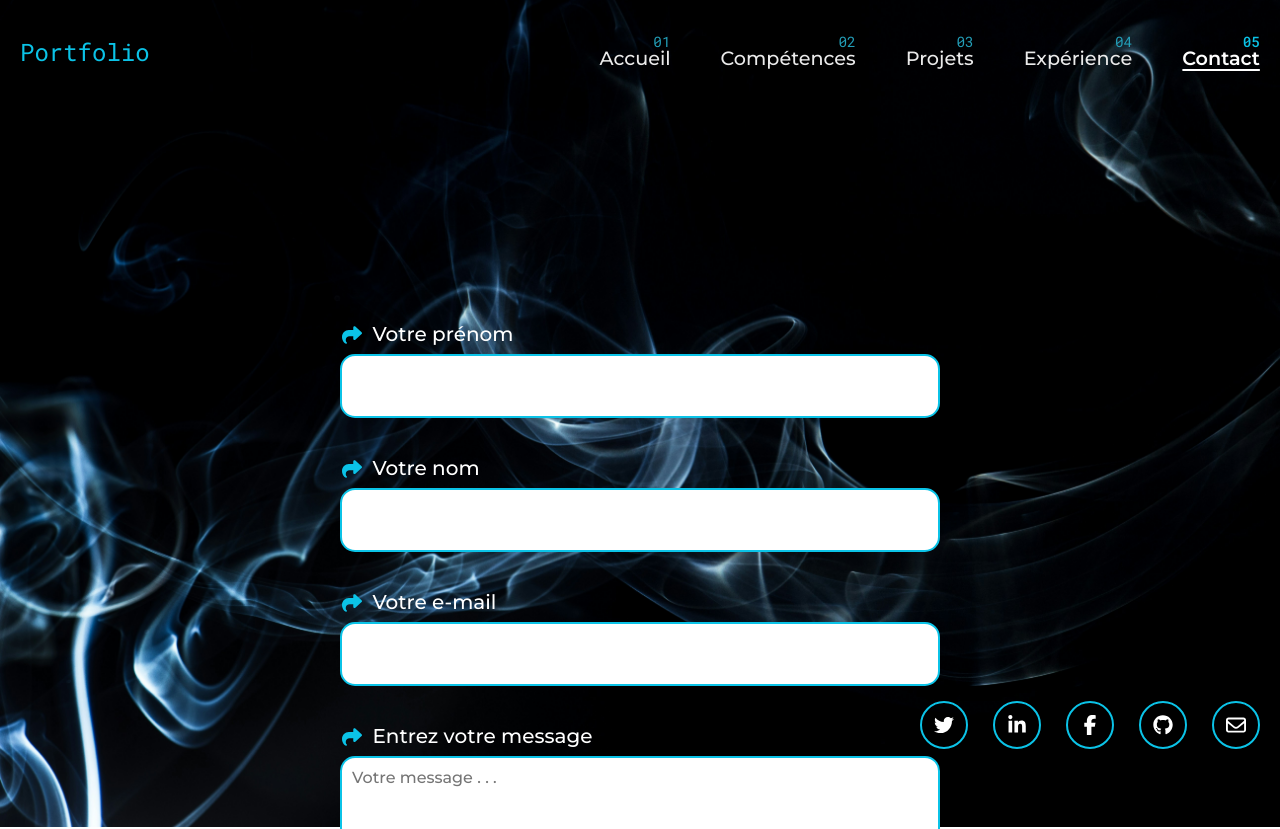
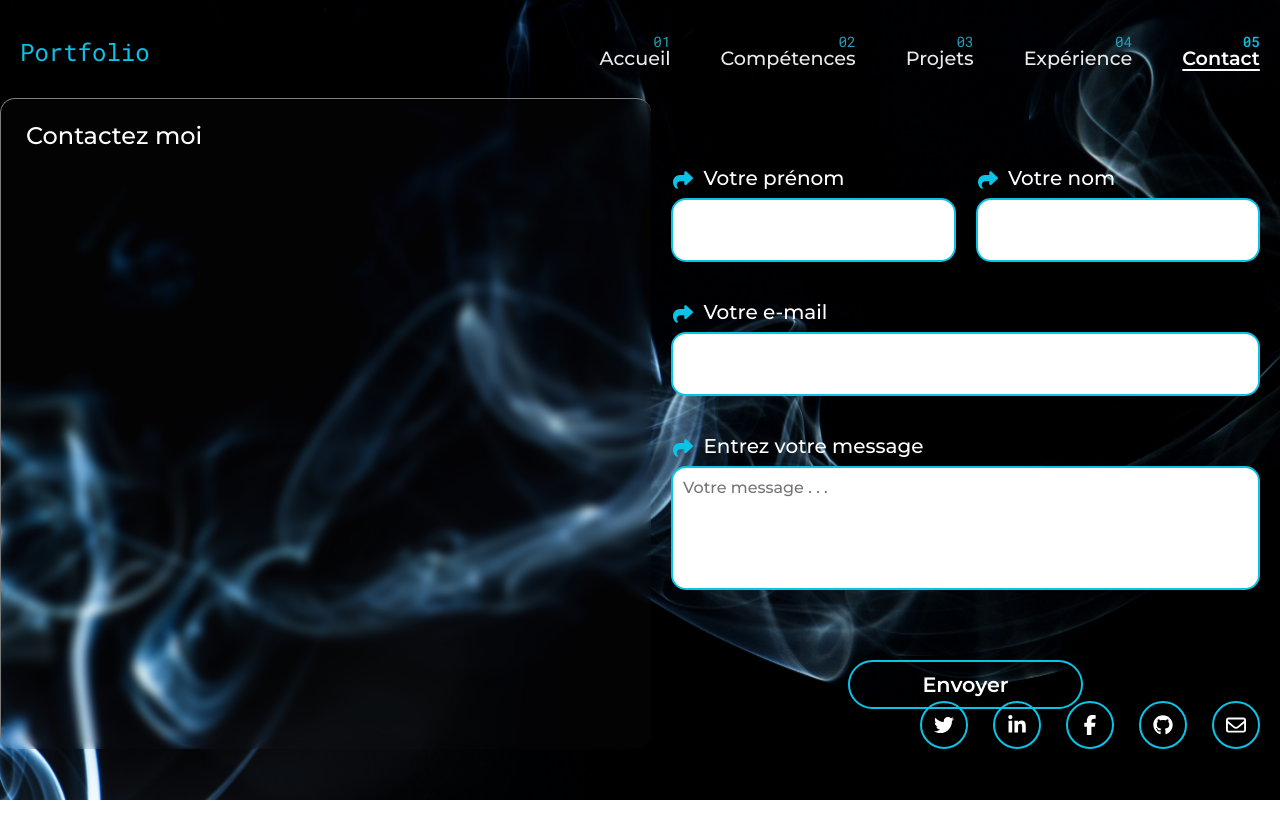
Before and after one commit to DavidDevPro/projet-12-Portfolio, a React (Vite) app: page /contact in a window 1280 px wide. Shown: the top 829 px of the page. After the commit the page ends 800 px from the top, so only its background shows below. Built offline with nearby package versions, Linux system fonts and the light colour scheme.

Commit message:
suite page contact

```diff
--- /dev/null
+++ b/src/components/ContactCard.jsx
@@ -0,0 +1,11 @@
+import React from "react";
+
+const ContactCard = () => {
+  return (
+    <div className="contactCard">
+      <h1>Contactez moi</h1>
+    </div>
+  );
+};
+
+export default ContactCard;
--- a/src/components/ContactForm.jsx
+++ b/src/components/ContactForm.jsx
@@ -23,15 +23,22 @@ const ContactForm = () => {
   return (
     <div className="formulaire">
       <form onSubmit={handleSubmit}>
+        <div className="boxContent">
+          <div className="content">
             <label htmlFor="firstname">
               {" "}
               <FontAwesomeIcon className="icons" icon={faShare} /> Votre prénom
             </label>
             <input name="firstname" type="text" id="firstname" />
+          </div>
+
+          <div className="content">
             <label htmlFor="surname">
               <FontAwesomeIcon className="icons" icon={faShare} /> Votre nom
             </label>
             <input name="surname" type="text" id="surname" />
+          </div>
+        </div>
         <label htmlFor="email">
           <FontAwesomeIcon className="icons" icon={faShare} /> Votre e-mail
         </label>
--- a/src/pages/Contact.jsx
+++ b/src/pages/Contact.jsx
@@ -1,9 +1,11 @@
 import React from "react";
 import ContactForm from "../components/ContactForm";
+import ContactCard from "../components/ContactCard";
 
 const Contact = () => {
   return (
-    <div>
+    <div className="contactContainer">
+      <ContactCard />
       <ContactForm />
     </div>
   );
--- /dev/null
+++ b/src/sass/components/contactCard.scss
@@ -0,0 +1,21 @@
+@import "../utils/mixins";
+@import "../utils/variables";
+
+.contactCard {
+  width: 100%;
+  max-width: 600px;
+  height: 600px;
+  padding: 25px 25px;
+  background-color: rgba(255, 255, 255, 0.01);
+  backdrop-filter: blur(5px);
+  border-radius: 15px;
+  border-top: 1px solid rgb(125, 125, 125);
+  border-left: 1px solid rgb(125, 125, 125);
+
+  h1 {
+    color: $secondary_color;
+    @include montserrat;
+    font-weight: 500;
+    font-size: 1.5em;
+  }
+}
--- a/src/sass/components/formulaire.scss
+++ b/src/sass/components/formulaire.scss
@@ -2,14 +2,16 @@
 @import "../utils/variables";
 
 .formulaire {
-  margin-top: 170px;
   padding: 20px 20px;
   display: flex;
-  justify-content: center;
+  justify-content: flex-end;
+  width: 100%;
+
+  box-sizing: border-box;
 
   form {
     width: 100%;
-    max-width: 600px;
+    max-width: 700px;
     display: flex;
     flex-direction: column;
     gap: 10px;
@@ -77,4 +79,18 @@
       }
     }
   }
+  .boxContent {
+    width: 100%;
+    max-width: 700px;
+    display: flex;
+    justify-content: space-between;
+    gap: 20px;
+
+    .content {
+      width: 100%;
+      display: flex;
+      flex-direction: column;
+      gap: 10px;
+    }
+  }
 }
--- a/src/sass/main.scss
+++ b/src/sass/main.scss
@@ -3,9 +3,11 @@
 @use "./utils/variables";
 @use "./utils/mixins";
 @use "./pages/homePage";
+@use "./pages/contactPage";
 @use "./layout/header";
 @use "./layout/footer";
 @use "./components/navigation";
 @use "./components/formulaire";
+@use "./components/contactCard";
 @use "./components/buttons";
 @use "./components/caroussel";
--- /dev/null
+++ b/src/sass/pages/contactPage.scss
@@ -0,0 +1,10 @@
+.contactContainer {
+  display: flex;
+  align-items: center;
+  justify-content: space-between;
+  width: 100%;
+  max-width: 1600px;
+  margin: auto;
+  height: 80vh;
+  box-sizing: border-box;
+}
```
Also changed, not shown: src/assets/img/photo1.jpg (added). Lines whose indentation alone changed are shown as unchanged.
